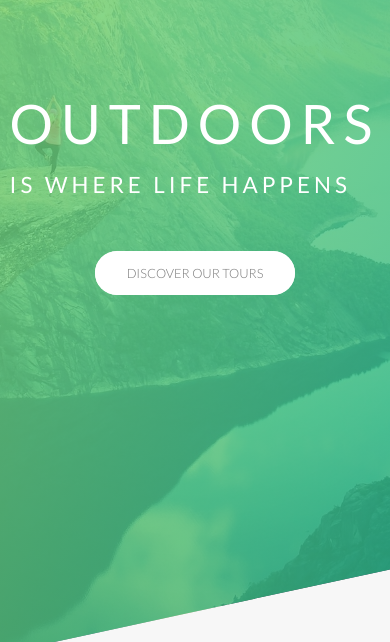
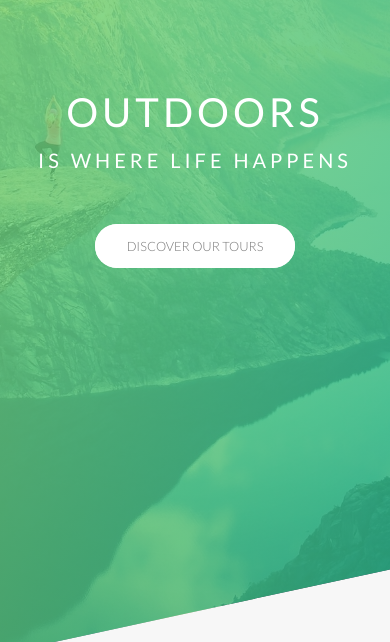
Before and after one commit to vangeliyyulia/Advanced-CSS-Udemy---Natours, a website: page index.html in a window 390 px wide. Shown: the part 148-790 px from the top of the page. Drawn offline with Linux system fonts and the light colour scheme.

Commit message:
Media Queries Part 3

```diff
--- a/sass/base/_typography.scss
+++ b/sass/base/_typography.scss
@@ -21,8 +21,9 @@ body {
         animation: moveInLeft 1s ease-out;
 
         @include respond(phone) {
-            letter-spacing: 1rem;
-            font-family: 5rem;
+            letter-spacing: .5rem;
+            font-size: 5rem;
+            text-align: center;
         }
     }
 
@@ -36,6 +37,7 @@ body {
 
         @include respond(phone) {
             letter-spacing: .5rem;
+            font-size: 2.5rem;
         }
     }
 }
--- a/sass/components/_cards.scss
+++ b/sass/components/_cards.scss
@@ -146,4 +146,49 @@
         font-size: 6rem;
         font-weight: 100;
     }
+
+    @include respond(tab-port) {
+        height: auto;
+        border-radius: 3px;
+        background-color: $color-white;
+
+        &__side {
+            height: auto;
+            position: relative;
+            box-shadow: none;
+
+            &--back {
+                transform: rotateY(0);
+                -webkit-clip-path: polygon(0 15%, 100% 0, 100% 100%, 0% 100%);
+                clip-path: polygon(0 15%, 100% 0, 100% 100%, 0% 100%);
+            }
+        }
+
+        &:hover &__side--front {
+            transform: rotateY(0);
+        }
+
+        &__details {
+            padding: 1rem 3rem;
+        }
+
+        //Back side styling
+        &__cta {
+            position: relative;
+            top: 0;
+            left: 0;
+            transform: translate(0);
+            width: 100%;
+            padding: 7rem 4rem 4rem 4rem;
+        }
+
+        &__price-box {
+            margin-bottom: 3rem;
+        }
+
+        &__price--value {
+            font-size: 4rem;
+            font-weight: 100;
+        }
+    }
 }
--- a/sass/components/_form.scss
+++ b/sass/components/_form.scss
@@ -15,6 +15,10 @@
         width: 90%;
         display: block;
         transition: all .3s;
+
+        @include respond(tab-port) {
+            width: 100%;
+        }
 
         &:focus {
             outline: none;
@@ -51,6 +55,11 @@
     &__radio-group {
         width: 48%;
         display: inline-block;
+
+        @include respond(tab-port) {
+            width: 100%;
+            margin-bottom: 3rem;
+        }
     }
 
     &__radio-input {
--- a/sass/components/_popup.scss
+++ b/sass/components/_popup.scss
@@ -32,12 +32,27 @@
         opacity: 0;
         transform: translate(-50%, -50%) scale(.5);
         transition: all .4s .2s;
+
+        @include respond(tab-port) {
+            display: block;
+        }
     }
 
     &__left {
         width: 33.3333333%;
         float: left;
         display: table-cell;
+
+        @include respond(tab-port) {
+            display: block;
+            width: 100%;
+            margin-bottom: 2rem;
+        }
+
+        @include respond(phone) {
+            padding: 0 3rem;
+            margin-bottom: 0;
+        }
     }
 
     &__right {
@@ -46,11 +61,25 @@
         display: table-cell;
         vertical-align: middle;
         padding: 3rem 5rem;
+
+        @include respond(tab-port) {
+            display: block;
+            width: 100%;
+        }
     }
 
     &__img {
         display: block;
         width: 100%;
+
+        @include respond(tab-port) {
+            width: 50%;
+            float: left;
+        }
+
+        @include respond(phone) {
+            width: 100%;
+        }
     }
 
     &__text {
@@ -63,6 +92,10 @@
         -ms-hyphens: auto;
         -webkit-hyphens: auto;
         hyphens: auto;
+
+        @include respond(phone) {
+            column-count: 1;
+        }
     }
 
     &__close {
--- a/sass/components/_story.scss
+++ b/sass/components/_story.scss
@@ -7,6 +7,15 @@
     padding: 6rem;
     font-size: $default-font-size;
     transform: skewX(-12deg);
+
+    @include respond(tab-port) {
+        width: 100%;
+        padding: 4rem;
+    }
+
+    @include respond(phone) {
+        transform: skewX(0);
+    }
 
     &__shape {
         position: relative;
@@ -18,6 +27,10 @@
         -webkit-clip-path: circle(50% at 50% 50%);
         clip-path: circle(50% at 50% 50%);
         transform: translateX(-20px) skewX(12deg);
+
+        @include respond (phone) {
+            transform: translateX(-20px) skewX(0);
+        }
     }
 
     &__img {
@@ -29,6 +42,10 @@
 
     &__text {
         transform: skewX(12deg);
+
+        @include respond(phone) {
+            transform: skewX(0);
+        }
     }
 
     &__caption {
@@ -55,4 +72,5 @@
         transform: translateX(-4rem) scale(1);
         filter: blur(3px) brightness(80%);
     }
+
 }
--- a/sass/pages/_home.scss
+++ b/sass/pages/_home.scss
@@ -65,10 +65,33 @@
     background-size: cover;
     border-radius: 3px;
     box-shadow: 0 1.5rem 4rem rgba($color-black, .15);
-    height: 50rem;
+
+    @include respond(tab-land) {
+        background-image: linear-gradient(105deg,
+                        rgba($color-white, .9) 0%,
+                        rgba($color-white, .9) 65%,
+                        transparent 65%),
+                        url(../img/nat-10.jpg);
+        background-size: cover;
+    }
+
+    @include respond(tab-port) {
+                    background-image: linear-gradient(to right,
+                    rgba($color-white, .9) 0%,
+                    rgba($color-white, .9) 100%),
+                    url(../img/nat-10.jpg);
+    }
 
     &__form {
         width: 50%;
         padding: 6rem;
+
+        @include respond(tab-land) {
+            width: 65%;
+        }
+
+        @include respond(tab-port) {
+            width: 100%;
+        }
     }
 }
```
Also changed, not shown: css/style.css.
